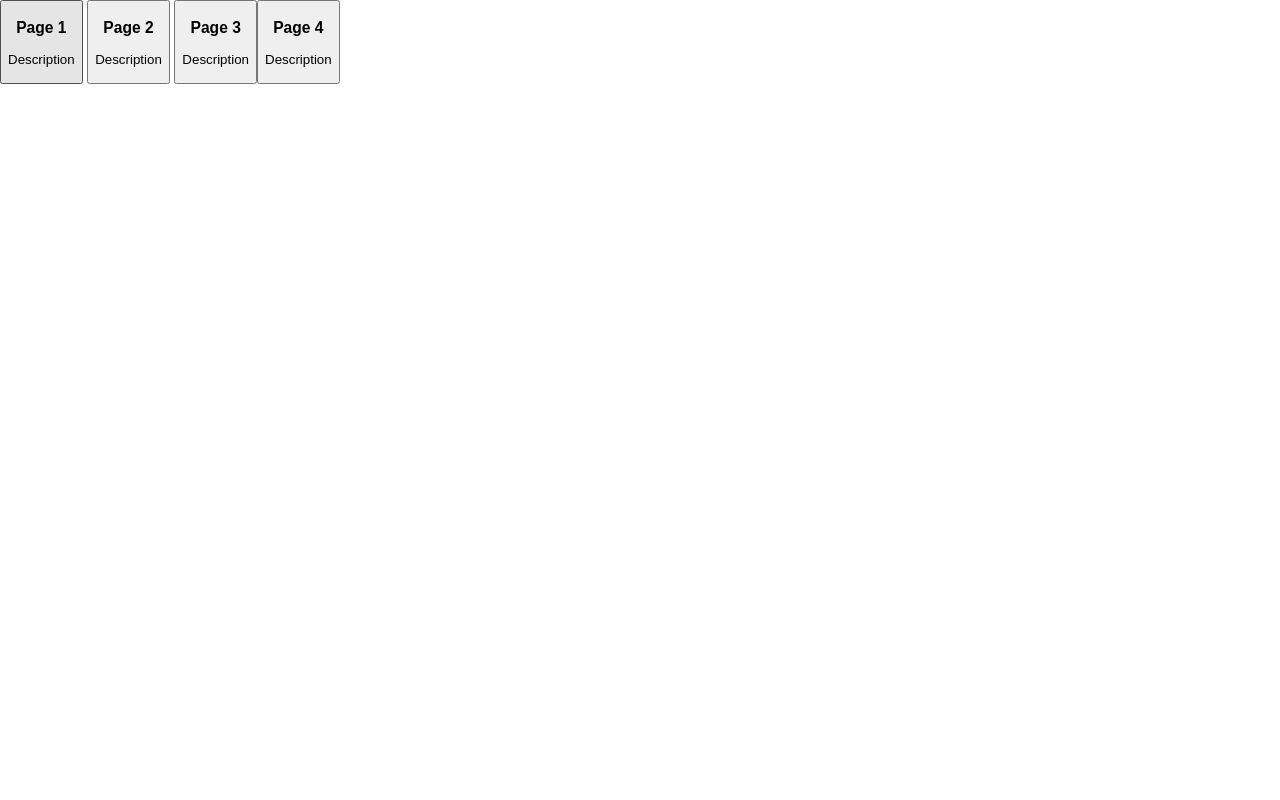
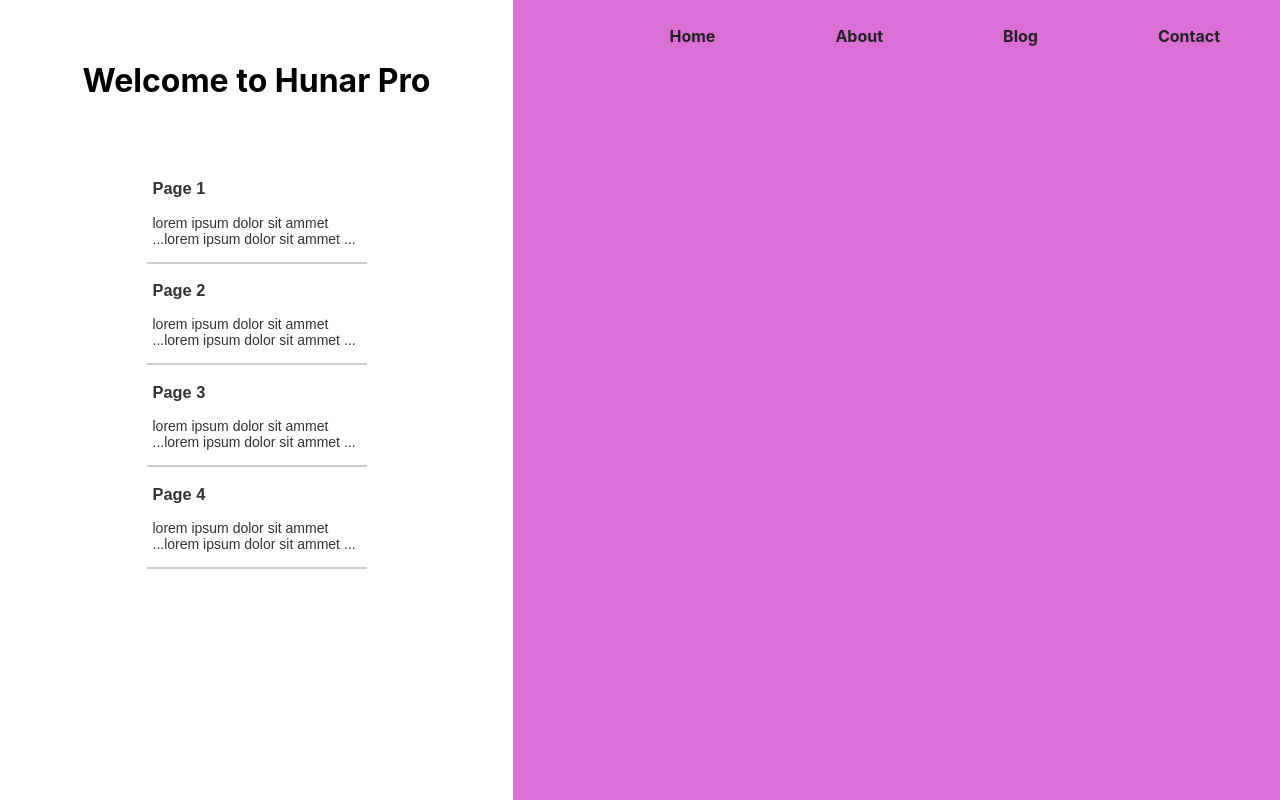
Before and after one commit to opintasolutions/hunar_pro, a React (Create React App) app: page / in a window 1280 px wide. Built offline with nearby package versions, Linux system fonts and the light colour scheme.

Commit message:
initializing pages

```diff
--- a/src/App.css
+++ b/src/App.css
@@ -7,13 +7,13 @@
 }
 
 .page-card {
-   border: 2px solid #eee;
+   border: 0.4px solid #eee;
    display: flex;
    min-height: 100vh;
 }
 
 .page-desc {
-   flex-grow: 4;
+   flex-grow: 2;
    padding-left: 20px;
 }
 
@@ -64,4 +64,50 @@
 }
 a {
   text-decoration: none;
-  }
+}
+.home-page {
+  display: flex;
+  min-height: 100vh;
+}
+.home-desc {
+  flex-grow: 1;
+  padding: 40px;
+  text-align: center;
+}
+.home-pic {
+  flex-grow: 9;
+  background: orchid;
+}
+.home-desc button {
+  background: inherit;
+  border-top-style: none;
+  border-right-style: none;
+  border-left-style: none;
+  border-bottom-style: solid;
+  border-color: #ccc;
+  text-align: left;
+  width: 220px;
+  cursor: pointer;
+  color: #333;
+  font-size: 14px;
+}
+.home-desc button:hover {
+  box-shadow: 0 14px 28px rgba(0,0,0,0.25), 0 10px 10px rgba(0,0,0,0.22);
+}
+nav {
+  position: fixed;
+  min-width: 100vw;
+  background: transparent;
+  text-align: right;
+}
+nav li {
+  list-style-type: none;
+  display: inline-block;
+  margin: 0 50px;
+  padding: 10px;
+  font-weight: bold;
+  color: #222;
+}
+nav li:hover {
+  border-bottom-style: solid;
+}
--- a/src/App.js
+++ b/src/App.js
@@ -1,8 +1,12 @@
 import React, { Component } from 'react';
 import './App.css';
 import { BrowserRouter as Router, Route } from 'react-router-dom';
+import { HashLink as Link } from 'react-router-hash-link';
 import ShowCase from './components/ShowCase';
 import Home from './components/Home';
+import Contact from './components/Contact';
+import About from './components/About';
+import Blog from './components/Blog';
 
 class App extends Component {
 
@@ -10,8 +14,19 @@ class App extends Component {
     return (
       <Router>
       <div>
+        <nav>
+          <ul>
+            <Link to="/"><li>Home</li></Link>
+            <Link to="/about"><li>About</li></Link>
+            <Link to="/blog"><li>Blog</li></Link>
+            <Link to="/contact"><li>Contact</li></Link>
+          </ul>
+        </nav>
         <Route exact path="/show" component={() => <ShowCase />} />
         <Route exact path="/" component={() => <Home />} />
+        <Route exact path="/about" component={() => <About />} />
+        <Route exact path="/blog" component={() => <Blog />} />
+        <Route exact path="/contact" component={() => <Contact />} />
       </div>
   </Router>
     )
--- /dev/null
+++ b/src/components/About.js
@@ -0,0 +1,9 @@
+import React from 'react';
+
+const About = (props) => (
+  <div style={{padding: "30px"}}>
+    <h1>About Us</h1>
+  </div>
+)
+
+export default About;
--- /dev/null
+++ b/src/components/Blog.js
@@ -0,0 +1,9 @@
+import React from 'react';
+
+const Blog = (props) => (
+  <div style={{padding: "30px"}}>
+    <h1>Our Blogs</h1>
+  </div>
+)
+
+export default Blog;
--- /dev/null
+++ b/src/components/Contact.js
@@ -0,0 +1,9 @@
+import React from 'react';
+
+const Contact = (props) => (
+  <div style={{padding: "30px"}}>
+    <h1>Contact Us</h1>
+  </div>
+)
+
+export default Contact;
--- a/src/components/Home.js
+++ b/src/components/Home.js
@@ -5,25 +5,30 @@ import '../App.css';
 class Home extends Component {
   render(){
     return(
-      <div>
+      <div className="home-page">
+        <div className="home-desc">
+          <h1>Welcome to Hunar Pro</h1>
+          <br /> <br />
         <Link to="/show#page-1">
         <button>
           <h3>Page 1</h3>
-          <p>Description</p>
-    </button> </Link>
-    <Link to="/show#page-2"><button>
+          <p>lorem ipsum dolor sit ammet ...lorem ipsum dolor sit ammet ...   </p>
+        </button></Link><br />
+        <Link to="/show#page-2"><button>
           <h3>Page 2</h3>
-          <p>Description</p>
-    </button> </Link>
-    <Link to="/show#page-3"><button>
+          <p>lorem ipsum dolor sit ammet ...lorem ipsum dolor sit ammet ...   </p>
+        </button></Link><br />
+        <Link to="/show#page-3"><button>
           <h3>Page 3</h3>
-          <p>Description</p>
-    </button></Link>
-    <Link to="/show#page-4"><button>
+          <p>lorem ipsum dolor sit ammet ...lorem ipsum dolor sit ammet ...   </p>
+        </button></Link><br />
+        <Link to="/show#page-4"><button>
           <h3>Page 4</h3>
-          <p>Description</p>
-    </button></Link>
-      </div>
+          <p>lorem ipsum dolor sit ammet ...lorem ipsum dolor sit ammet ...   </p>
+        </button></Link>
+        </div>
+      <div className="home-pic"></div>
+    </div>
     )
   }
 }
```
